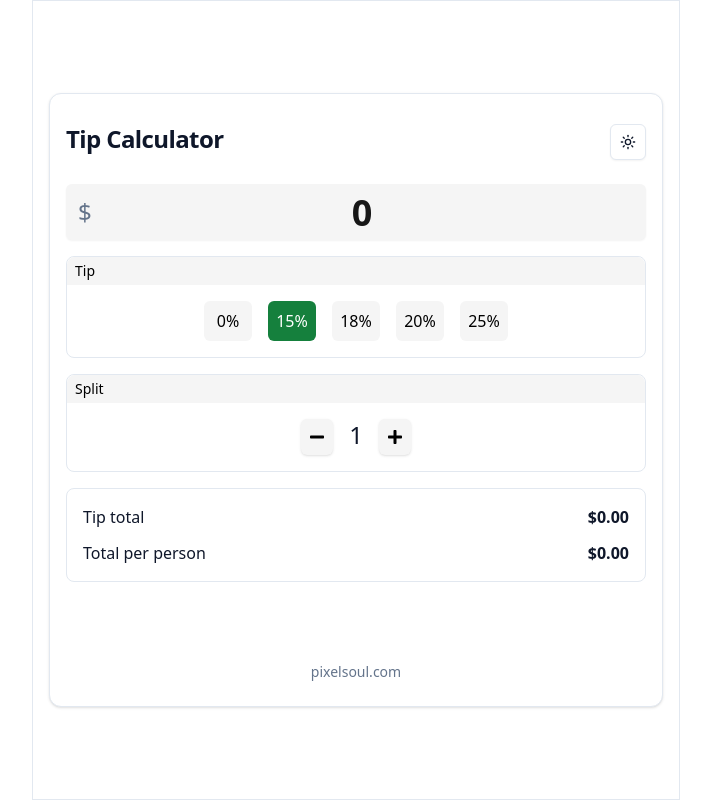
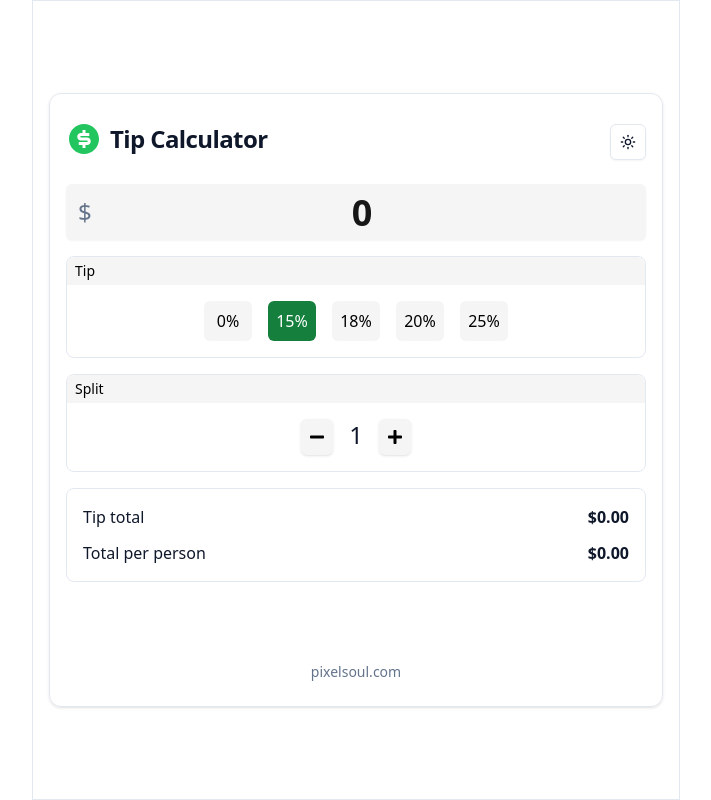
Before and after one commit to pixelsoul/tipsy, a React (Vite) app: page / in a window 1280 px wide. Shown: the whole page, without its empty margins (284-995 px from the left). Built offline with nearby package versions, Linux system fonts and the light colour scheme; no server answers.

Commit message:
adding a cool background, por que no

```diff
--- a/package.json
+++ b/package.json
@@ -13,6 +13,9 @@
     "@radix-ui/react-dropdown-menu": "^2.1.4",
     "@radix-ui/react-label": "^2.1.1",
     "@radix-ui/react-slot": "^1.1.1",
+    "@react-three/drei": "^9.120.4",
+    "@react-three/fiber": "^8.17.10",
+    "@types/three": "^0.171.0",
     "class-variance-authority": "^0.7.1",
     "clsx": "^2.1.1",
     "lucide-react": "^0.469.0",
@@ -21,7 +24,8 @@
     "react-dom": "^18.3.1",
     "react-icons": "^5.4.0",
     "tailwind-merge": "^2.5.5",
-    "tailwindcss-animate": "^1.0.7"
+    "tailwindcss-animate": "^1.0.7",
+    "three": "^0.171.0"
   },
   "devDependencies": {
     "@eslint/js": "^9.17.0",
--- a/src/App.tsx
+++ b/src/App.tsx
@@ -5,6 +5,8 @@ import SplitAmount from "@/components/SplitAmount"
 import TipSelection from "@/components/TipSelection"
 import ThemeToggle from "@/components/ThemeToggle"
 import { Card, CardContent, CardTitle, CardHeader, CardFooter } from "@/components/ui/card"
+import { RiMoneyDollarCircleFill } from "react-icons/ri"
+import MakeItRain from "@/components/MakeItRain"
 
 const App = () => {
     const [amount, setAmount] = useState(0)
@@ -14,10 +16,16 @@ const App = () => {
 
     return (
         <ThemeProvider>
+            <MakeItRain count={30} color="green" />
             <div className="container h-screen border flex flex-col md:justify-center px-4">
-                <Card className="px-4 mt-4 md:mt-0 dark:bg-background">
+                <Card className="px-4 mt-4 md:mt-0 bg-transparent backdrop-blur">
                     <CardHeader className="flex flex-row items-center justify-between px-0">
-                        <CardTitle className="text-2xl">Tip Calculator</CardTitle>
+                        <CardTitle className="text-2xl flex items-center gap-2">
+                            <span className="text-4xl text-green-500">
+                                <RiMoneyDollarCircleFill />
+                            </span>{" "}
+                            Tip Calculator
+                        </CardTitle>
                         <ThemeToggle />
                     </CardHeader>
 
--- /dev/null
+++ b/src/components/MakeItRain.tsx
@@ -0,0 +1,100 @@
+import { useRef, useEffect } from "react"
+import { Canvas, useFrame } from "@react-three/fiber"
+import { Text } from "@react-three/drei"
+import * as THREE from "three"
+
+type MoneySignProps = {
+    speed: number
+    color: string
+    size: number
+    zDepth: number
+    opacity: number
+    drift: number
+}
+
+const MoneySign = ({ speed, color, size, zDepth, opacity, drift }: MoneySignProps) => {
+    const mesh = useRef<THREE.Mesh>(null)
+    const startY = Math.random() * 10 + 5 // Random starting height
+    const startX = Math.random() * 10 - 5 // Random X position
+    const offset = Math.random() * Math.PI * 2 // Random phase offset for drift
+
+    useEffect(() => {
+        if (!mesh.current) return
+        mesh.current.position.set(startX, startY, zDepth) // Set initial position
+    }, [startX, startY, zDepth])
+
+    useFrame(({ clock }) => {
+        if (mesh.current) {
+            const time = clock.getElapsedTime()
+
+            // Apply drift using a sine wave
+            mesh.current.position.x = startX + Math.sin(time * drift + offset) * 0.5
+
+            // Move downward at a constant speed
+            mesh.current.position.y -= speed
+
+            // Adjust opacity based on position (fade out near bottom)
+            const yPosition = mesh.current.position.y
+            const fadeStart = -2 // Start fading out
+            const fadeEnd = -5 // Fully transparent when below this point
+            const newOpacity = THREE.MathUtils.clamp(
+                (yPosition - fadeEnd) / (fadeStart - fadeEnd),
+                0,
+                opacity
+            )
+
+            if (mesh.current.material instanceof THREE.MeshBasicMaterial) {
+                mesh.current.material.opacity = newOpacity
+            }
+
+            // Reset position when fully transparent or off-screen
+            if (yPosition < fadeEnd) {
+                mesh.current.position.y = startY
+                mesh.current.position.x = Math.random() * 10 - 5 // Reset to new random X
+            }
+        }
+    })
+
+    return (
+        <Text
+            ref={mesh}
+            color={color}
+            fontSize={size}
+            position={[startX, startY, zDepth]}
+            material-transparent // Allow transparency
+        >
+            🤑
+        </Text>
+    )
+}
+
+const MakeItRain = ({ count = 50, color = "green" }) => {
+    return (
+        <Canvas style={{ position: "absolute", top: 0, left: 0, zIndex: -1 }}>
+            <ambientLight intensity={0.5} />
+            <pointLight position={[10, 10, 10]} />
+            {Array.from({ length: count }).map((_, i) => {
+                // Random properties for each sign
+                const speed = Math.random() * 0.02 + 0.001 // Random speed between 0.01 and 0.03
+                const size = Math.random() * 0.5 + 0.2 // Random size between 0.2 and 0.7
+                const zDepth = Math.random() * -10 // Random depth (further away = negative z)
+                const opacity = Math.max(0.3, 1 + zDepth / 10) // Transparency based on depth
+                const drift = Math.random() * 0.5 + 0.5 // Random drift intensity
+
+                return (
+                    <MoneySign
+                        key={i}
+                        speed={speed}
+                        color={color}
+                        size={size}
+                        zDepth={zDepth}
+                        opacity={opacity}
+                        drift={drift}
+                    />
+                )
+            })}
+        </Canvas>
+    )
+}
+
+export default MakeItRain
--- a/tsconfig.json
+++ b/tsconfig.json
@@ -26,6 +26,7 @@
         "baseUrl": ".",
         "paths": {
             "@/*": ["./src/*"]
-        }
+        },
+        "types": ["node", "@types/react", "@types/three"]
     }
 }
```
Also changed, not shown: 1 other file (tests, documents, lock files or other folders).
